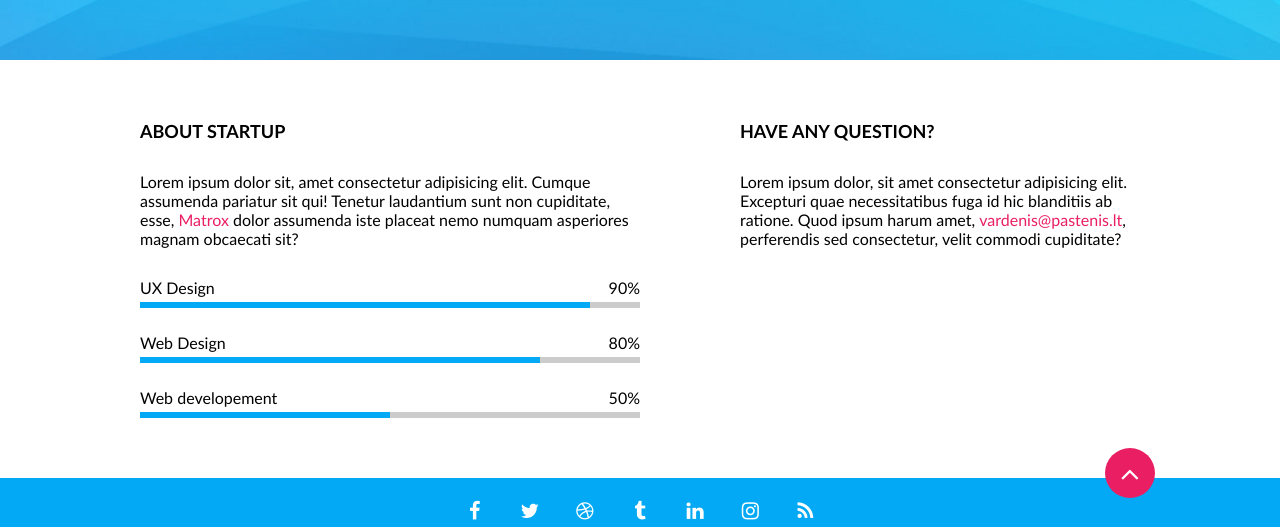
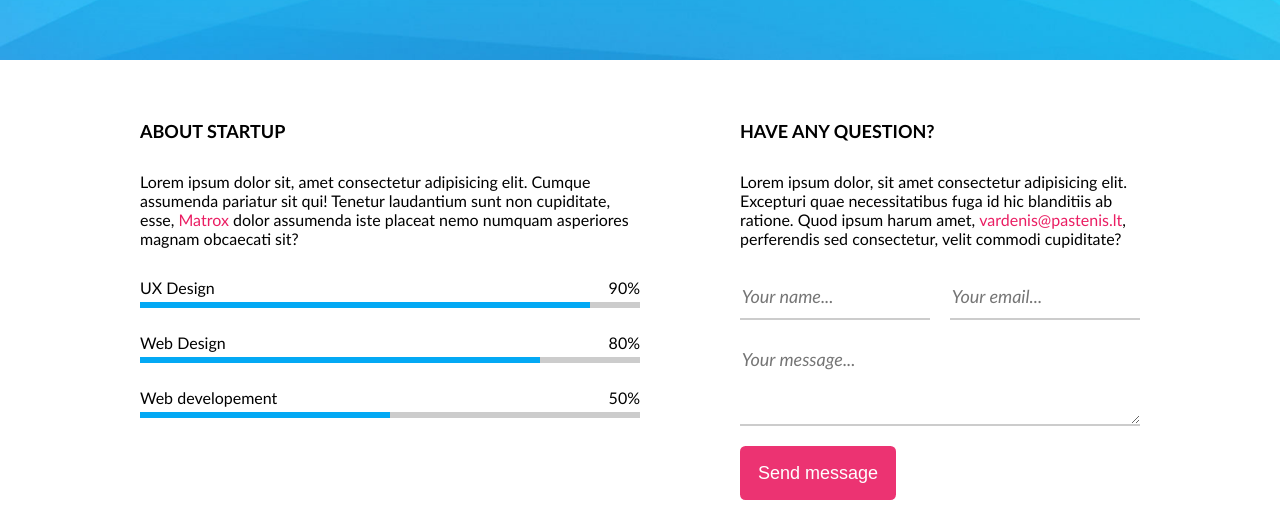
Before and after one commit to AdomasKazlauskas/04-coming-soon, a website: page index.html in a window 1280 px wide. Shown: the part 740-1267 px from the top of the page. Drawn offline with Linux system fonts and the light colour scheme.

Commit message:
Form update #11

```diff
--- /dev/null
+++ b/css/components/button.css
@@ -0,0 +1,20 @@
+.btn {
+    display: inline-block;
+    padding: 1em;
+    background-color: var(--secondary-color);
+    color: #fff;
+    border: none;
+    font-size: 18px;
+    line-height: 1em;
+    text-decoration: none;
+    cursor: pointer;
+    width: auto;
+    border-radius: 0.3em;
+    opacity: 0.9;
+    transition: all 0.3s;
+}
+
+.btn:hover {
+    box-shadow: 0 3px 6px #ccc;
+    opacity: 1;
+}
--- /dev/null
+++ b/css/components/form.css
@@ -0,0 +1,45 @@
+::placeholder {
+    font-family: 'Gill Sans', 'Gill Sans MT', Calibri, 'Trebuchet MS', sans-serif;
+    font-style: italic;
+}
+
+form {
+    display: grid;
+    grid-template-columns: 1fr 1fr;
+    gap: 20px;
+}
+form > .cell-1 {
+    grid-column: span 1;
+}
+form > .cell-2 {
+    grid-column: span 2;
+}
+
+form > div > label {
+    display: none;
+}
+
+form > div > input,
+form > div > textarea {
+    font-size: 18px;
+    line-height: 1.2em;
+    width: 100%;
+    padding: 0.5em 0.1em;
+    border: none;
+    border-bottom: 2px solid #ccc;
+}
+
+form > div > textarea {
+    min-height: 4.8em;
+    max-height: 13em;
+    resize: vertical;
+}
+
+@media (max-width: 1000px) {
+    form {
+        grid-template-columns: 1fr;
+    }
+    form > .cell-2 {
+        grid-column: span 1;
+    }
+}
--- a/index.html
+++ b/index.html
@@ -22,6 +22,8 @@
     <link rel="stylesheet" href="./css/components/progress-bar.css">
     <link rel="stylesheet" href="./css/components/clock.css">
     <link rel="stylesheet" href="./css/components/mouse.css">
+    <link rel="stylesheet" href="./css/components/form.css">
+    <link rel="stylesheet" href="./css/components/button.css">
     <!-- pages -->
     <link rel="stylesheet" href="./css/pages/home.css">
 </head>
@@ -92,6 +94,23 @@
             <div class="column right">
                 <h2 class="section-title">Have any question?</h2>
                 <p class="section-description">Lorem ipsum dolor, sit amet consectetur adipisicing elit. Excepturi quae necessitatibus fuga id hic blanditiis ab ratione. Quod ipsum harum amet, <a href="mailto:vardenis@pastenis.lt">vardenis@pastenis.lt</a>, perferendis sed consectetur, velit commodi cupiditate?</p>
+                <form action="/">
+                    <div class="cell-1">
+                        <label for="name">Name</label>
+                        <input id="name" name="name" type="text" placeholder="Your name..." required>
+                    </div>
+                    <div class="cell-1">
+                        <label for="email">Email</label>
+                        <input id="email" name="email" type="email" placeholder="Your email..." required>
+                    </div>
+                    <div class="cell-2">
+                        <label for="message">Message</label>
+                        <textarea id="message" name="message" placeholder="Your message..." required></textarea>
+                    </div>
+                    <div class="cell-2">
+                        <button class="btn">Send message</button>
+                    </div>
+                </form>
             </div>
         </div>
 
```
